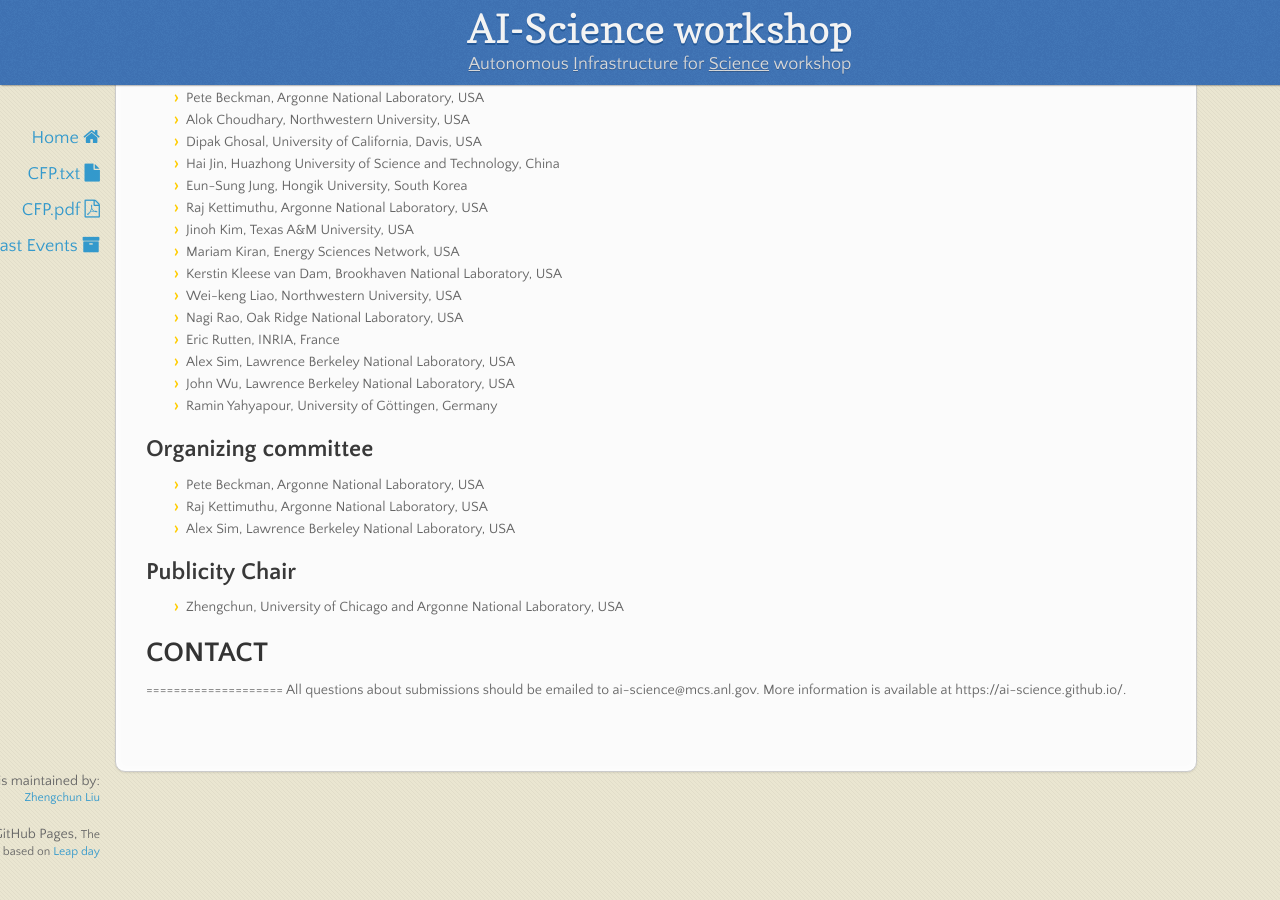
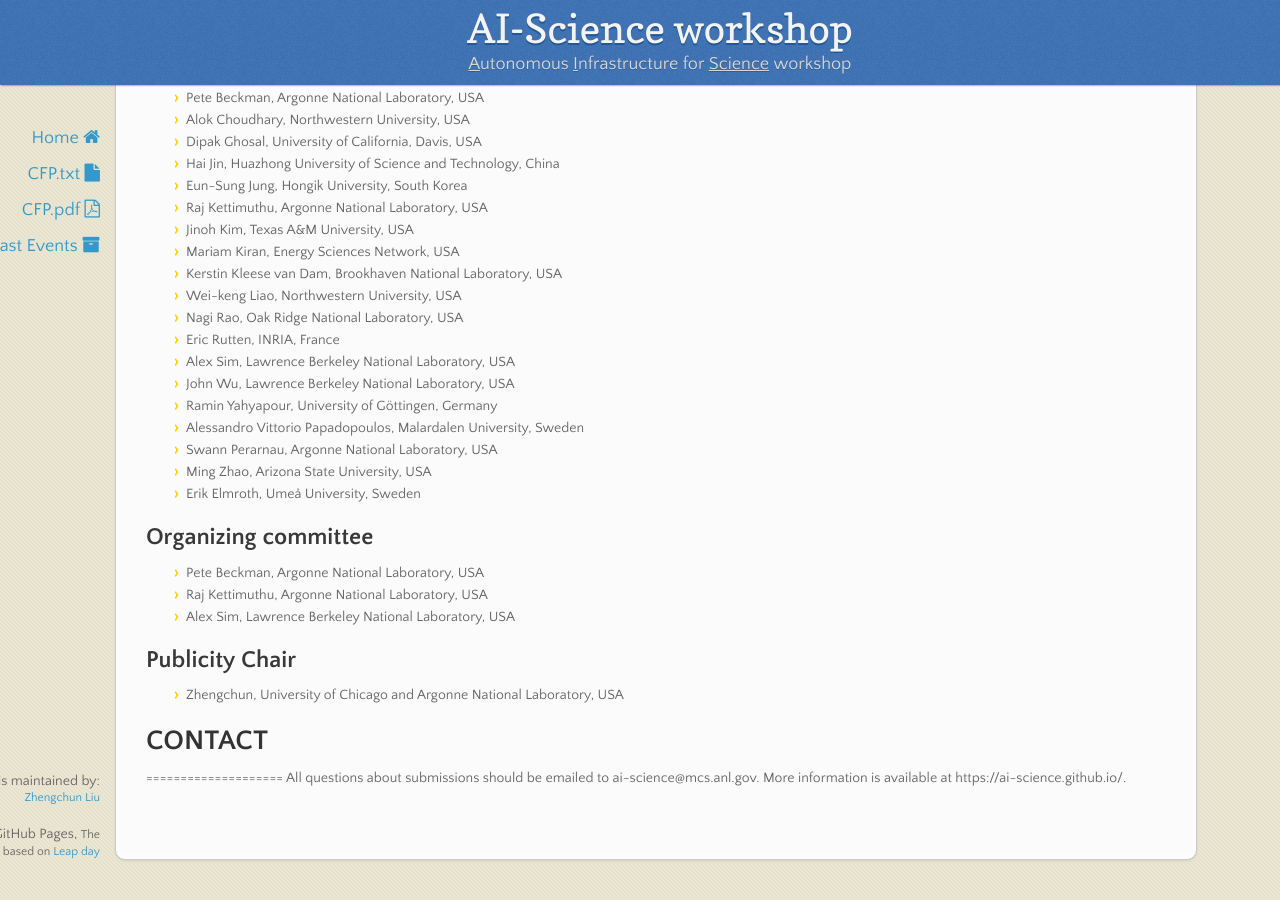
Before and after one commit to ai-science/ai-science.github.io, a Jekyll site: the page built from index.md, in a window 1280 px wide and 900 px high, scrolled down 1011 px. Built offline with Jekyll 4.4.1, drawn with Linux system fonts in a browser that asks for light colours; nearby versions of some CDN libraries.

Commit message:
add, delete, polish etc.

```diff
--- a/index.md
+++ b/index.md
@@ -45,6 +45,10 @@ Authors are invited to submit papers with unpublished, original work of not more
 * Alex Sim, Lawrence Berkeley National Laboratory, USA
 * John Wu, Lawrence Berkeley National Laboratory, USA
 * Ramin Yahyapour, University of Göttingen, Germany
+* Alessandro Vittorio Papadopoulos, Malardalen University, Sweden
+* Swann Perarnau, Argonne National Laboratory, USA
+* Ming Zhao, Arizona State University, USA
+* Erik Elmroth, Umeå University, Sweden
 
 ## Organizing committee
 * Pete Beckman, Argonne National Laboratory, USA
```
